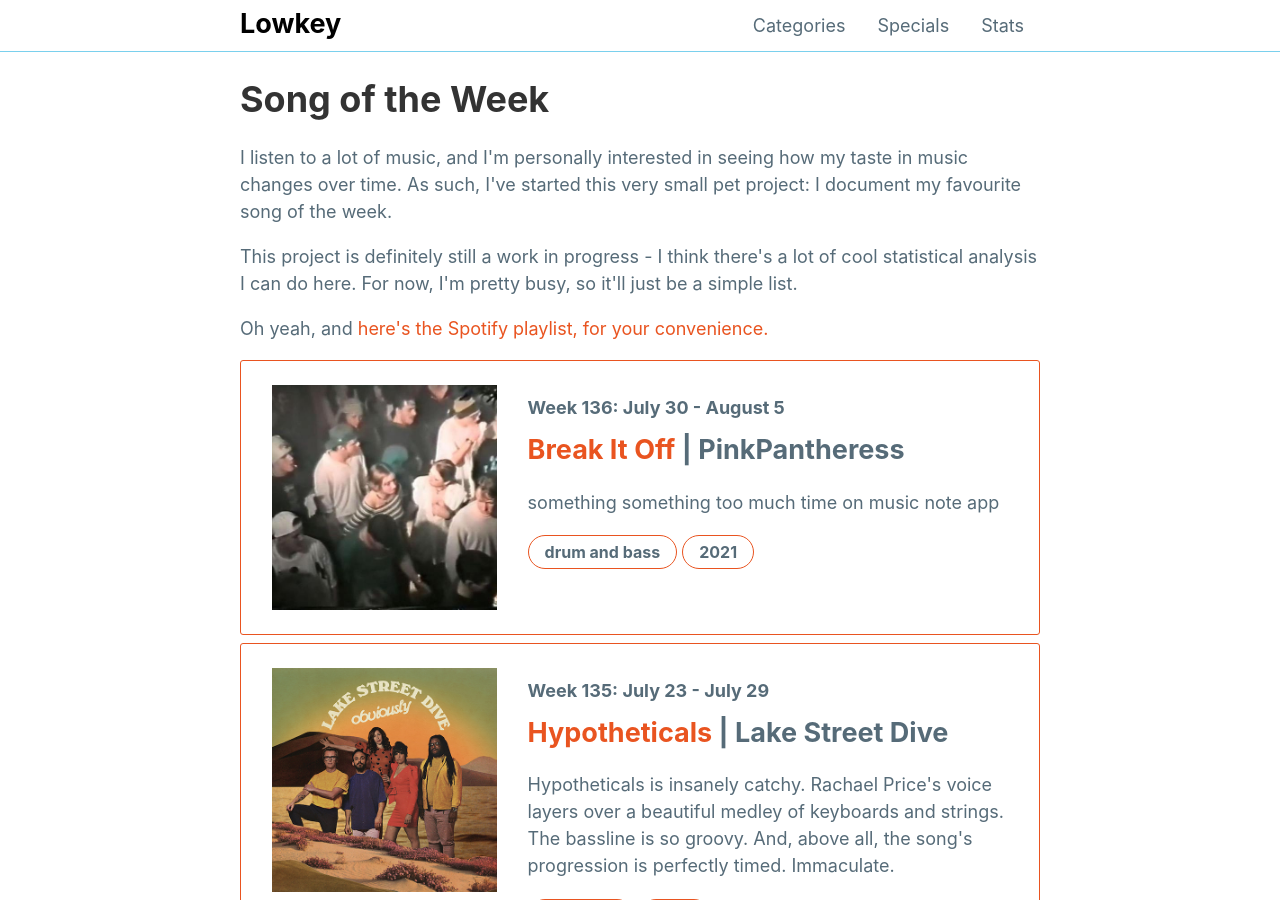
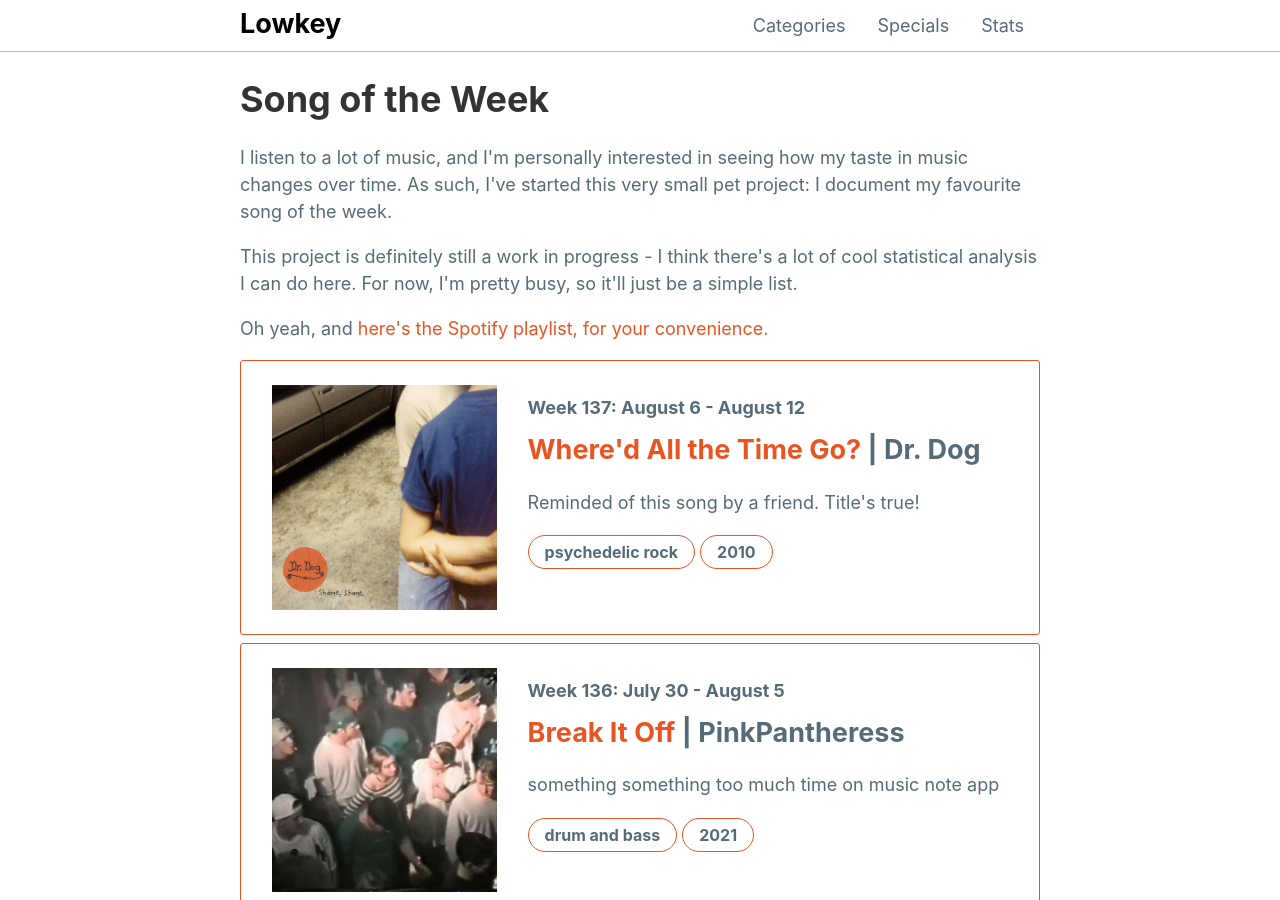
Before and after one commit to mattxwang/lowkey, a Jekyll site: the page built from stats/song-of-the-week.html, in a window 1280 px wide and 900 px high. Built offline with Jekyll 4.4.1, drawn with Linux system fonts in a browser that asks for light colours; comment, search, counter and statistics services are not loaded.

Commit message:
where'd all the time goooooo

```diff
--- a/_data/sotw.yml
+++ b/_data/sotw.yml
@@ -1358,3 +1358,13 @@ week136:
   year: 2021
   blurb: >
     something something too much time on music note app
+week137:
+  week: "Week 137: August 6 - August 12"
+  title: "Where'd All the Time Go?"
+  artist: "Dr. Dog"
+  album: "Shame, Shame"
+  album_art: "shame-shame.jpeg"
+  genre: "psychedelic rock"
+  year: 2010
+  blurb: >
+    Reminded of this song by a friend. Title's true!
```
Also changed, not shown: img/albums/shame-shame.jpeg (added).
